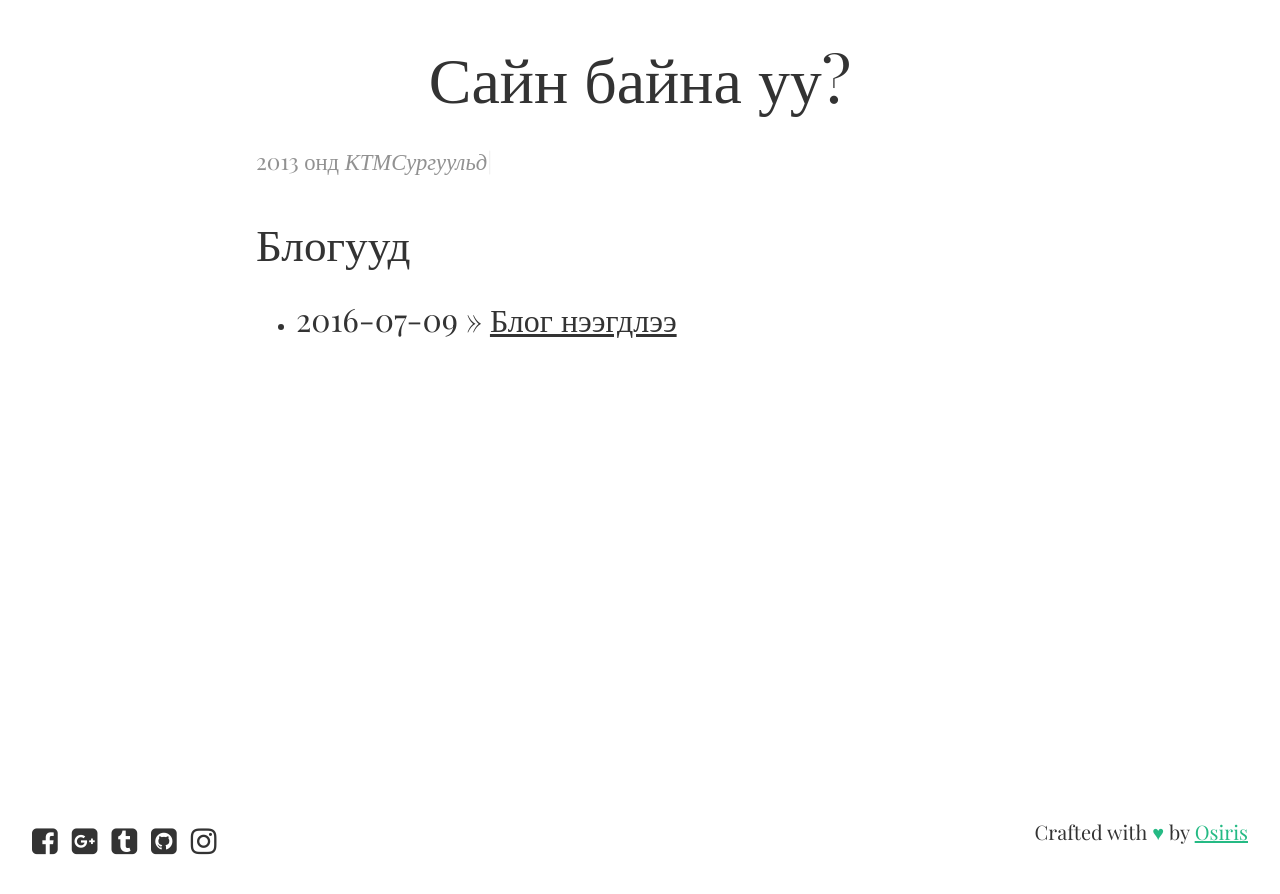
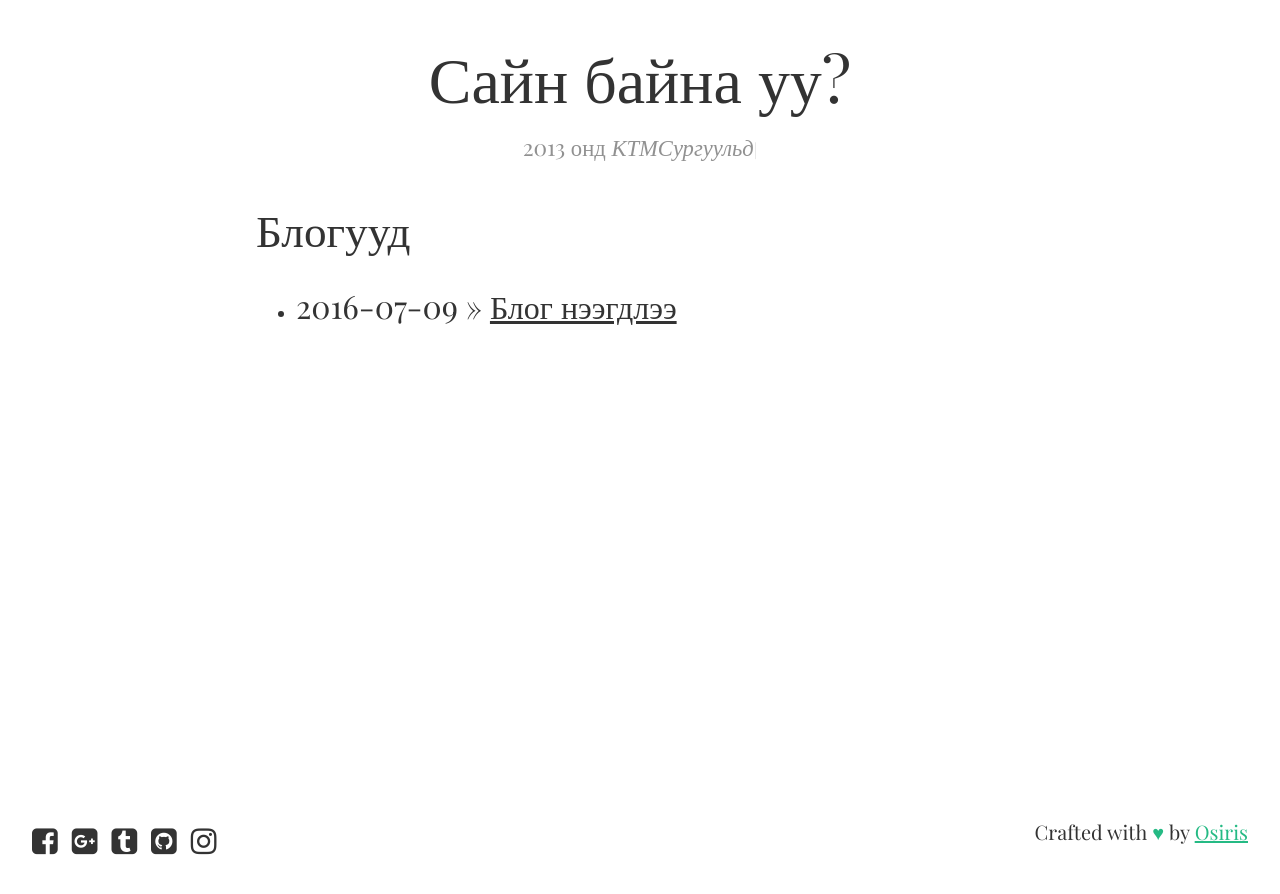
Before and after one commit to Ds3c-ctf-team/enkhee-Osiris.github.io-old, a Jekyll site: the page built from index.html, in a window 1280 px wide. Shown: the top 894 px of the page. Built offline with Jekyll 4.4.1, drawn with Linux system fonts in a browser that asks for light colours; nearby versions of some CDN libraries; some web fonts are replaced.

Commit message:
Update layout

```diff
--- a/_layouts/default.html
+++ b/_layouts/default.html
@@ -17,16 +17,16 @@
             <h1>
     			Сайн байна уу?
     		</h1>
-            <div class="measure type-wrap">
-                <h4 class="fnt--mid-gray txt--left">
+            <div class="measure">
+                <div class="text-block">
 					  <div id="typed-strings">
 					    <span>Намайг <strong>Энх-Эрдэнэ</strong> гэдэг.</span>
 					    <p>2013 онд <em>КТМСургуульд</em> элсэж програм хангамжийн инженер болох анхны гараагаа тавьсан.</p>
 					    <p>Одоо <em>МХТСургуулийн</em> Програм Хангамжийн ангийн 3-аар курст сурдаг.</p>
 					    <p>Миний блогт тавтай морилно уу!</p>
 					  </div>
-				  <span id="typed" style="white-space:pre;"></span>
-			</h4>
+					  <span class="fnt--mid-gray h4 txt--left" id="typed" style="white-space:pre;"></span>
+                </div>
             </div>
         </div>
         <section class="measure my2" id="blogs">
--- a/css/main.css
+++ b/css/main.css
@@ -42,9 +42,9 @@
 	font-size: 30px;
 	margin-right: 10px;
 }
-.type-wrap h4{
+.type-text{
+	display: block;
 	max-width: 100%;
-	overflow-wrap: break-word;
 	overflow: hidden;
 }
 
```
Lines whose indentation alone changed are shown as unchanged.
